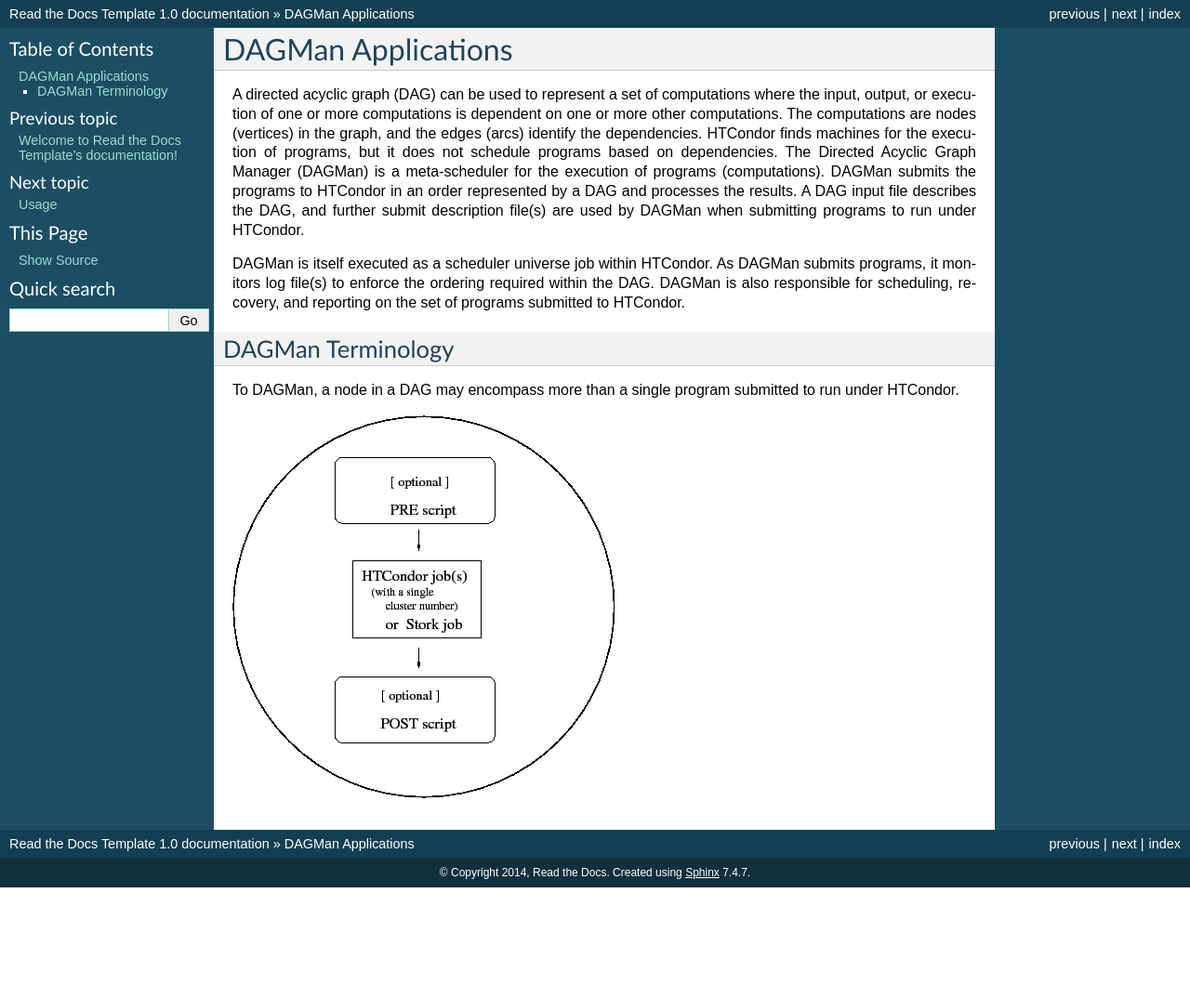
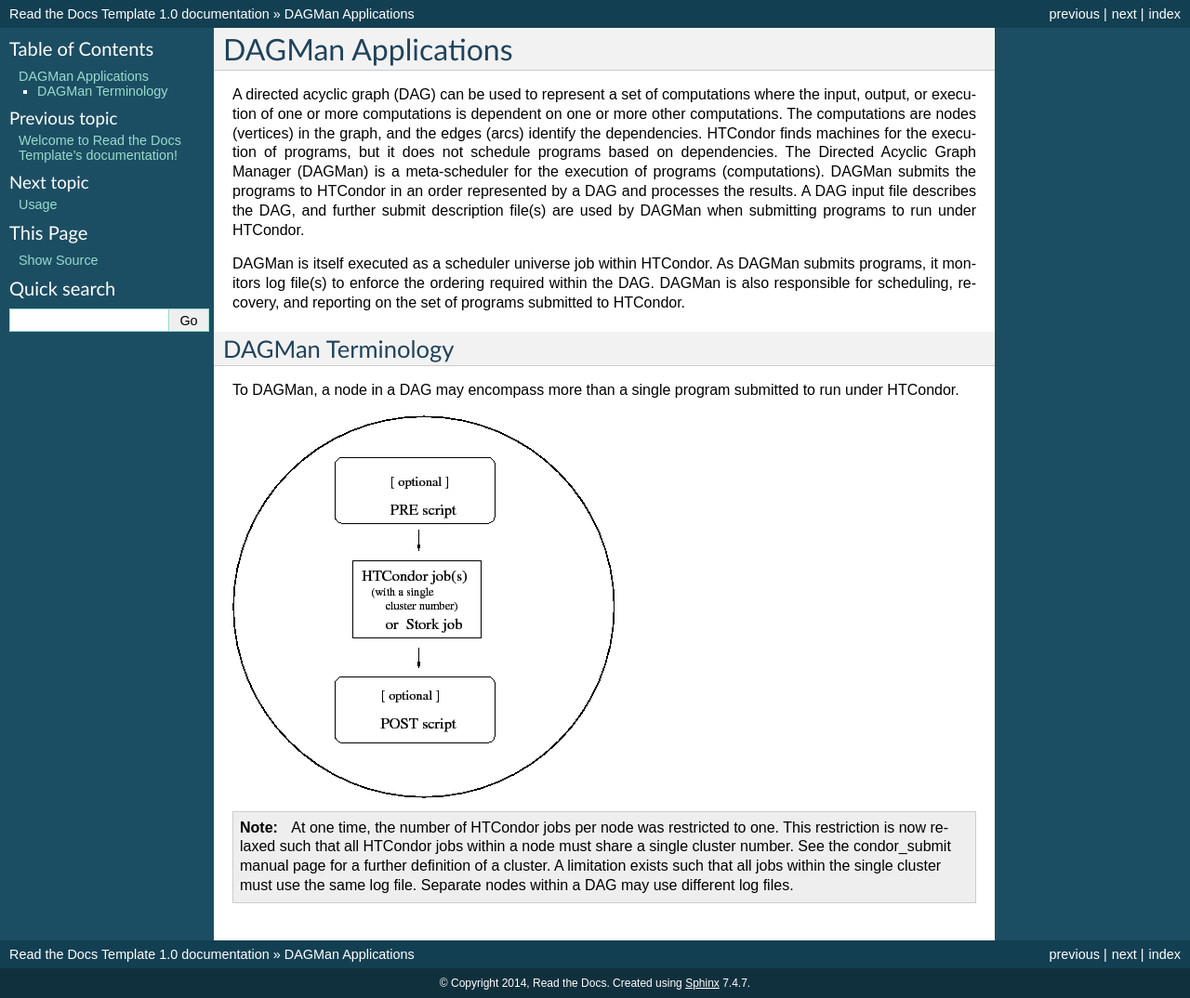
Before and after one commit to markcoatsworth/readthedocs, a Sphinx documentation site: the page built from docs/dagman.rst, in a window 1280 px wide. Shown: the whole page at 93% size. Built offline with Sphinx 7.4.7, drawn with Linux system fonts in a browser that asks for light colours; before the commit the page ends 955 px from its top, so only the background shows below that.

Commit message:
Experimenting with images and notes

```diff
--- a/docs/dagman.rst
+++ b/docs/dagman.rst
@@ -11,3 +11,5 @@ DAGMan Terminology
 To DAGMan, a node in a DAG may encompass more than a single program submitted to run under HTCondor.
 
 .. image:: images/dagman-node.png
+
+.. note:: At one time, the number of HTCondor jobs per node was restricted to one. This restriction is now relaxed such that all HTCondor jobs within a node must share a single cluster number. See the condor_submit manual page for a further definition of a cluster. A limitation exists such that all jobs within the single cluster must use the same log file. Separate nodes within a DAG may use different log files.
```
